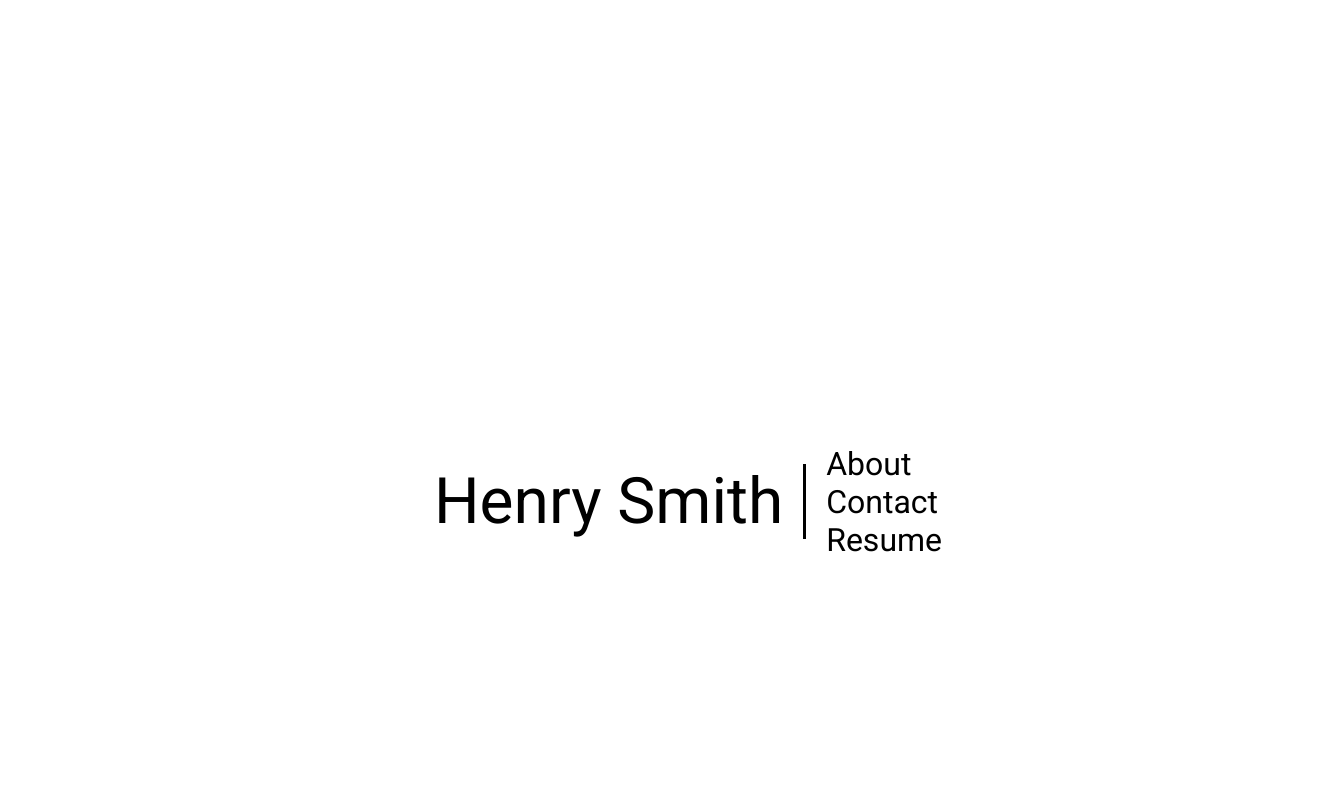
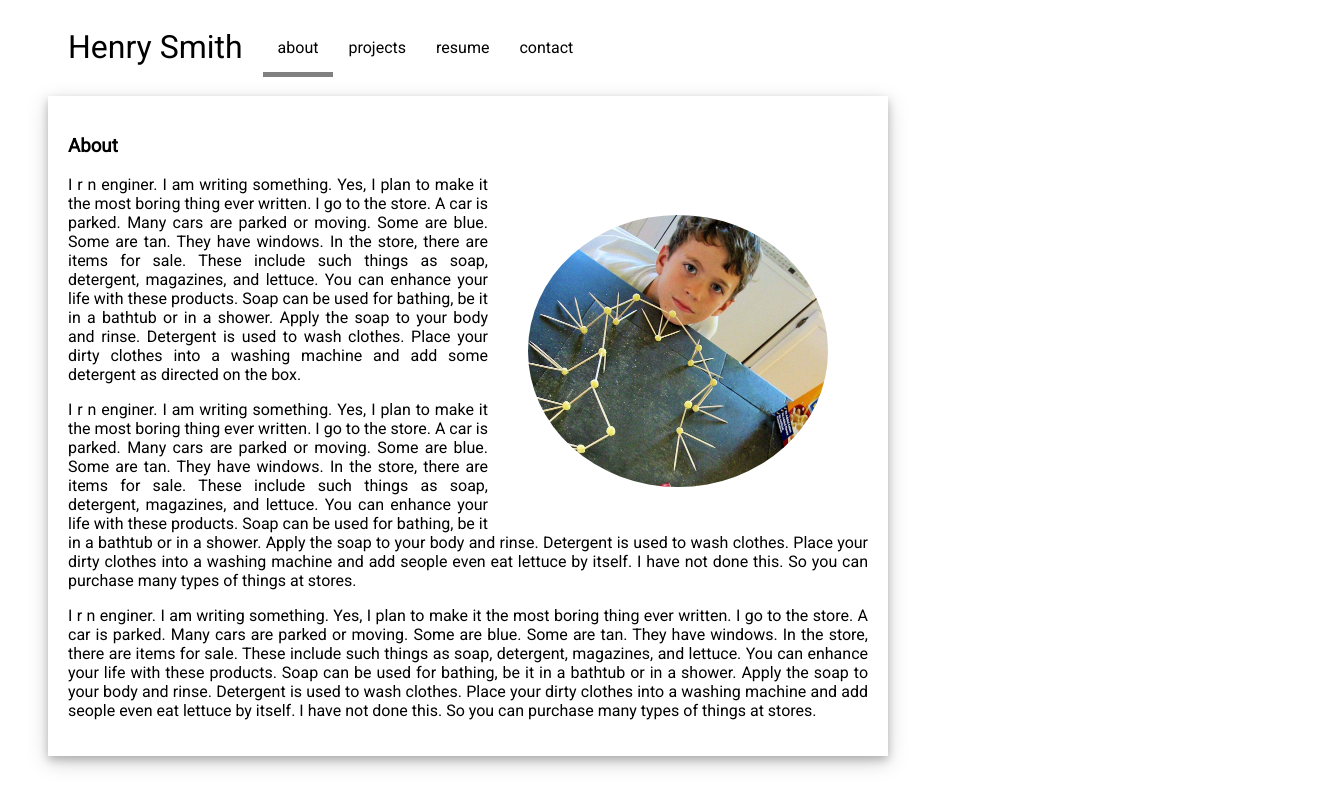
Before and after one commit to henry-smith/henry-smith.github.io, a plain HTML site: page index.html in a window 1280 px wide. Shown: the whole page, 1328 px wide, since content can reach past the window. Drawn offline with nearby package versions, Linux system fonts and the light colour scheme.

Commit message:
getting somewhere

```diff
--- a/css/stylesheet.css
+++ b/css/stylesheet.css
@@ -1,43 +1,6 @@
 body {
     background: #ffffff;
     font-family: 'Roboto', Tahoma, Geneva, Verdana, sans-serif;
-}
-
-#header.splash {
-    position: absolute;
-    width: 100%;
-    top: 50%;
-    display: flex;
-    justify-content: center;
-    align-items: center;
-}
-
-#menu.splash {
-    padding: 0px;
-    list-style-type: none;
-}
-
-#menu.splash li {
-    font-size: 2em;
-    margin: 0px;
-    transition: text-shadow 200ms ease-in 0ms;
-    cursor: pointer;
-}
-
-#menu.splash *:hover {
-    text-shadow: 0 0 2px slategrey;
-}
-
-#menu a {
-    text-decoration: none;
-    color: inherit;
-}
-
-#name.splash {
-    font-size: 4em;
-    padding-right: 20px;
-    margin-right: 20px;
-    border-right: 3px solid;
 }
 
 #header {
@@ -49,36 +12,72 @@ body {
 
 #name {
     font-size: 2em;
-    padding-right: 20px;
-    margin-right: 20px;
+    margin: 20px;
 }
 
-ul.main {
+
+#menu {
+    display: flex;
     list-style-type: none;
     margin: 0;
     padding: 0;
-    overflow: hidden;
-    border: 1px solid #ccc;
-    background-color: #f1f1f1;
 }
 
-ul.main li {
-    float: left;
+#menu li {
+    border-bottom: 5px white solid;
+    padding: 20px 15px 15px 15px;
+    transition: 200ms border-bottom ease-in 0ms;
 }
 
-ul.main li a {
-    display: inline-block;
-    color: black;
-    text-align: center;
-    padding: 14px 16px;
-    text-decoration: none;
-    transition: 0.3s;
-    font-size: 17px;
+#menu li:hover {
+    border-bottom: 5px lightgray solid;
 }
 
-.tabcontent {
+#menu .active {
+    border-bottom: 5px gray solid;
+}
+
+#menu a {
+    text-decoration: none;
+    color: inherit;
+}
+
+.content {
     display: none;
-    padding: 6px 12px;
-    border: 1px solid #ccc;
-    border-top: none;
+    margin: 10px 0 10px 40px;
+    box-shadow: 0 4px 8px 0 rgba(0, 0, 0, 0.2), 0 6px 20px 0 rgba(0, 0, 0, 0.19);
+    padding: 20px;
+    max-width: 800px;
 }
+
+.text {
+    text-align: justify;
+}
+
+#me{
+    float:right;
+    max-width: 300px;
+    border-radius: 100%;
+    height: auto;
+    margin: 40px;
+}
+
+#icon-list {
+    list-style-type: none;
+    margin: 0;
+    padding: 0;
+}
+
+#icon-list li {
+    margin: 20px;
+}
+
+.icon {
+    margin-right: 12px;
+    vertical-align: middle;
+}
+
+#icon-list a {
+    text-decoration: none;
+    color: inherit;
+}
--- a/index.html
+++ b/index.html
@@ -3,6 +3,7 @@
 
 <head>
     <link rel="stylesheet" type="text/css" href="css/stylesheet.css">
+    <script src="https://ajax.googleapis.com/ajax/libs/jquery/3.1.0/jquery.min.js"></script>
     <script src="js/index.js"></script>
     <link href="https://fonts.googleapis.com/css?family=Roboto" rel="stylesheet">
     <title>WIP</title>
@@ -12,18 +13,59 @@
     <div id="header">
         <p id="name">Henry Smith</p>
         <ul id="menu">
-            <li><a class="tablinks" href="#about">About</a></li>
-            <li><a class="tablinks" href="#contact">Contact</a></li>
-            <li><a class="link" href="assets/resume.pdf" target="_blank">Resume</a></li>
+            <li class="tabs"><a href="#about">about</a></li>
+            <li class="tabs"><a href="#project">projects</a></li>
+            <li class="tabs"><a href="#resume">resume</a></li>
+            <li class="tabs"><a href="#contact">contact</a></li>
         </ul>
     </div>
-    <div id="About" class="tabcontent">
+    <div id="about" class="content">
         <h3>About</h3>
-        <p>I r n enginer</p>
+        <img id="me" src="assets/me.jpg">
+        <div class="text">
+            <p>I r n enginer. I am writing something. Yes, I plan to make it the most boring thing ever written. I go to the
+                store. A car is parked. Many cars are parked or moving. Some are blue. Some are tan. They have windows. In
+                the store, there are items for sale. These include such things as soap, detergent, magazines, and lettuce.
+                You can enhance your life with these products. Soap can be used for bathing, be it in a bathtub or in a shower.
+                Apply the soap to your body and rinse. Detergent is used to wash clothes. Place your dirty clothes into a
+                washing machine and add some detergent as directed on the box. </p>
+            <p>I r n enginer. I am writing something. Yes, I plan to make it the most boring thing ever written. I go to the
+                store. A car is parked. Many cars are parked or moving. Some are blue. Some are tan. They have windows. In
+                the store, there are items for sale. These include such things as soap, detergent, magazines, and lettuce.
+                You can enhance your life with these products. Soap can be used for bathing, be it in a bathtub or in a shower.
+                Apply the soap to your body and rinse. Detergent is used to wash clothes. Place your dirty clothes into a
+                washing machine and add seople even eat lettuce by itself. I have not done this. So you can purchase many
+                types of things at stores.</p>
+            <p>I r n enginer. I am writing something. Yes, I plan to make it the most boring thing ever written. I go to the
+                store. A car is parked. Many cars are parked or moving. Some are blue. Some are tan. They have windows. In
+                the store, there are items for sale. These include such things as soap, detergent, magazines, and lettuce.
+                You can enhance your life with these products. Soap can be used for bathing, be it in a bathtub or in a shower.
+                Apply the soap to your body and rinse. Detergent is used to wash clothes. Place your dirty clothes into a
+                washing machine and add seople even eat lettuce by itself. I have not done this. So you can purchase many
+                types of things at stores.</p>
+        </div>
     </div>
-    <div id="Contact" class="tabcontent">
+    <div id="projects" class="content">
+        <h3>Projects</h3>
+        <div class="project">hello</div>
+    </div>
+    <div id="resume" class="content">
+        <h3>Resume</h3>
+        <p>Resume can be found <a class="link" href="assets/resume.pdf" target="_blank">here</a>!</p>
+    </div>
+    <div id="contact" class="content">
         <h3>Contact</h3>
-        <p>ur moms buttholl</p>
+        <ul id="icon-list">
+            <li>
+                <a class="link" href="mailto:henry.smith AT berkeley.edu" target="_top"><img class="icon" src="assets/email.png" style="width:25px;height:25px;">email</a>
+            </li>
+            <li>
+                <a class="link" href="https://www.linkedin.com/in/henry-smith-48912996/" target="_blank"><img class="icon" src="assets/linkedin.png" style="width:25px;height:25px;">linkedin</a>
+            </li>
+            <li>
+                <a class="link" href="https://github.com/henry-smith" target="_blank"><img class="icon" src="assets/github.png" style="width:25px;height:25px;">github</a>
+            </li>
+        </ul>
     </div>
 </body>
 
--- a/js/index.js
+++ b/js/index.js
@@ -1,37 +1,30 @@
 window.onload = function () {
-  var header = document.getElementById('header');
-  header.className = "splash";
-  headerChildren = header.childNodes;
-  for (i = 0; i < headerChildren.length; i++) {
-    headerChildren[i].className = 'splash';
-  }
-
-  var tablinks = document.getElementsByClassName('tablinks');
-  for(i = 0; i < tablinks.length; i++) {
-    tablinks[i].addEventListener('onclick', openCity, false);
-  }
-
-  header.onclick = function () {
-    header.className = 'main';
-    for (i = 0; i < headerChildren.length; i++) {
-      headerChildren[i].className = 'main';
-    }
+  console.log(window.location.pathname);
+  var tabs = document.getElementsByClassName('tabs');
+  changeTab(tabs[0]);
+  for (i = 0; i < tabs.length; i++) {
+    (function () {
+      var tab = tabs[i];
+      tab.addEventListener('click', function () {
+        changeTab(tab);
+      }, false);
+    }());
   }
 
 
-  function changeTab(evt, newTab) {
-    var i, tabcontent, tablinks;
-    tabcontent = document.getElementsByClassName("tabcontent");
-    for (i = 0; i < tabcontent.length; i++) {
-        tabcontent[i].style.display = "none";
+  function changeTab(newTab) {
+    var i, content, tabs;
+    content = document.getElementsByClassName("content");
+    for (i = 0; i < content.length; i++) {
+      content[i].style.display = "none";
     }
 
-    tablinks = document.getElementsByClassName("tablinks");
-    for (i = 0; i < tablinks.length; i++) {
-        tablinks[i].className = tablinks[i].className.replace(" active", "");
+    tabs = document.getElementsByClassName("tabs");
+    for (i = 0; i < tabs.length; i++) {
+      tabs[i].className = tabs[i].className.replace(" active", "");
     }
-    console.log("here")
-    document.getElementById(newTab).style.display = "block";
-    evt.currentTarget.className += " active";
+
+    document.getElementById(newTab.children[0].innerHTML).style.display = "block";
+    newTab.className += " active";
+  }
 }
-}
```
Also changed, not shown: assets/email.png (added), assets/github.png (added), assets/linkedin.png (added), assets/me.jpg (added).
